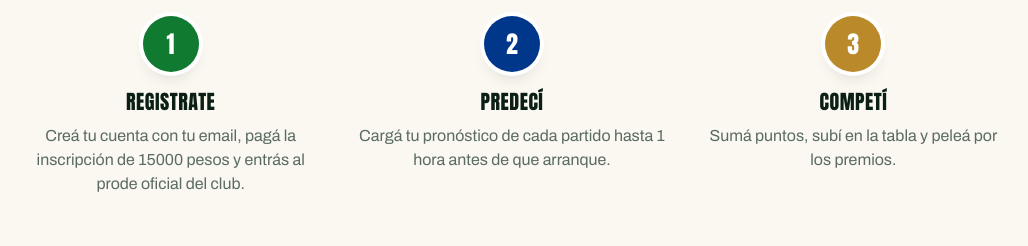
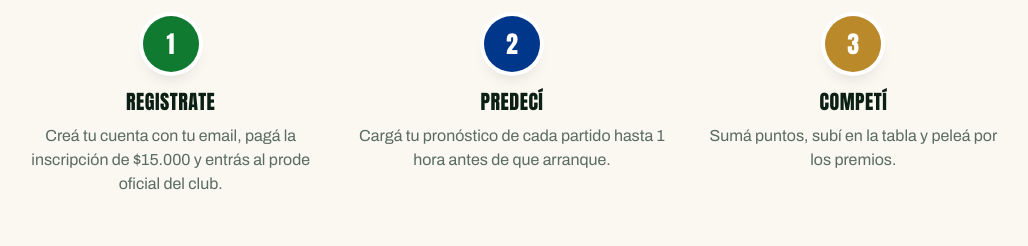
Before and after one commit to SantinoOyero/prode-san-martin, a Next.js app: page / in a window 1280 px wide. Shown: the part 980-1226 px from the top of the page, without its empty margins (128-1156 px from the left). Built offline with nearby package versions, Linux system fonts and the light colour scheme; no server answers; the database is empty.

Commit message:
landing: precio de inscripcion como $15.000

```diff
--- a/app/page.tsx
+++ b/app/page.tsx
@@ -240,7 +240,7 @@ export default async function Home() {
                 n: '1',
                 bg: 'bg-sm-green',
                 title: 'Registrate',
-                text: 'Creá tu cuenta con tu email, pagá la inscripción de 15000 pesos y entrás al prode oficial del club.',
+                text: 'Creá tu cuenta con tu email, pagá la inscripción de $15.000 y entrás al prode oficial del club.',
               },
               {
                 n: '2',
```
